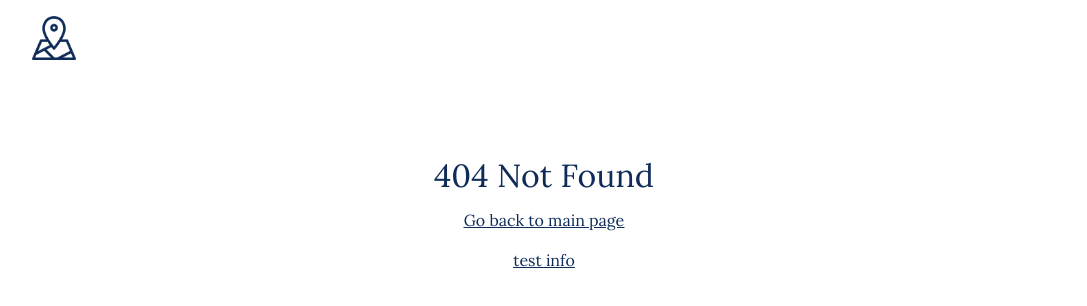
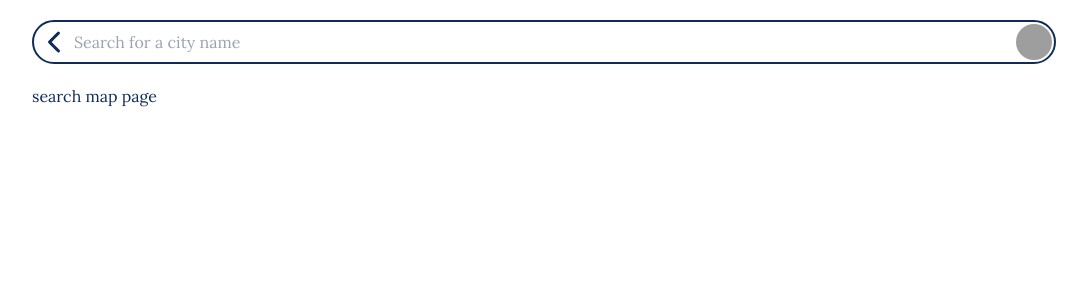
Before and after one commit to lesleyzhao/Good_Old_Map, a React (Vite) app in the folder front-end/GoodOldMap/: page /search in a window 1280 px wide. Before the commit this address had no page. Shown: the top 306 px of the page, without its empty margins (96-1183 px from the left). Built offline with nearby package versions, Linux system fonts and the light colour scheme; grey boxes are pictures that could not be loaded.

Commit message:
search bar

```diff
--- a/front-end/GoodOldMap/src/App.jsx
+++ b/front-end/GoodOldMap/src/App.jsx
@@ -2,6 +2,7 @@ import { BrowserRouter, Routes, Route } from 'react-router-dom';
 import Account from './pages/Account/Account';
 import AccountEdit from './pages/AccountEdit/AccountEdit';
 import MainMap from './pages/MainMap/MainMap';
+import SearchMap from './pages/MainMap/SearchMap';
 import Login from './pages/Authenticate/Login';
 import Register from './pages/Authenticate/Register';
 import Error from './pages/Error/Error';
@@ -19,6 +20,7 @@ const App = () => {
 
           <Route element={<MapLayout />}>
             <Route path="/" element={<MainMap />} />
+            <Route path="/search" element={<SearchMap />} />
           </Route>
           <Route element={<AuthLayout />}>
             <Route path="/login" element={<Login />} />
--- /dev/null
+++ b/front-end/GoodOldMap/src/components/account/profilePic.jsx
@@ -0,0 +1,10 @@
+const ProfilePic = (props) => {
+  // props: pic
+  return(
+    <>
+      <img className="h-full w-full rounded-full object-cover cursor-pointer" src={props.pic} alt="profile picture" />
+    </>
+  )
+}
+
+export default ProfilePic
--- a/front-end/GoodOldMap/src/components/common/leftBtn.jsx
+++ b/front-end/GoodOldMap/src/components/common/leftBtn.jsx
@@ -11,7 +11,7 @@ const LeftBtn = () => {
   }
   return (
     <>
-    <img className="w-11 hover:cursor-pointer" src="/leftbtn.png" alt="leftbtn" onClick={handleClick}/>
+      <img className="w-11 hover:cursor-pointer" src="/leftbtn.png" alt="leftbtn" onClick={handleClick}/>
 
     </>
   )
--- a/front-end/GoodOldMap/src/pages/MainMap/MainMap.jsx
+++ b/front-end/GoodOldMap/src/pages/MainMap/MainMap.jsx
@@ -4,7 +4,6 @@ import { Icon } from 'leaflet';
 
 const MainMap = () => {
   const [position, setPosition] = useState([51.505, -0.09])
-  const [city, setCity] = useState("")
 
   return(
     <>
@@ -31,9 +30,9 @@ function LocationMarker(props) {
   });
   return(
     <Marker icon={customIcon} position={props.position}>
-      <Popup>
+      {/* <Popup>
         A pretty CSS3 popup. <br /> Easily customizable.
-      </Popup>
+      </Popup> */}
     </Marker>
 
   )
--- a/front-end/GoodOldMap/src/pages/MainMap/MapLayout.jsx
+++ b/front-end/GoodOldMap/src/pages/MainMap/MapLayout.jsx
@@ -1,15 +1,59 @@
-import { Outlet } from "react-router-dom";
-import FormInput from "../../components/form/formInput";
+import { Outlet, useNavigate } from "react-router-dom";
+import { useLocation } from "react-router-dom";
+import { useEffect, useState } from "react";
 import usePreventZoom from '../../util/hooks/usePreventZoom';
+import LeftBtn from "../../components/common/leftBtn";
+import ProfilePic from "../../components/account/profilePic";
 
 const MapLayout = () => {
   usePreventZoom()
+  const location = useLocation();
+  const navigate = useNavigate();
+  const [searchPage, setSearchPage] = useState(false);
+  useEffect(() => {
+    if (location.pathname === "/search") !searchPage && setSearchPage(true)
+  }, [])
+
+  const handleClickProfile = (evt) => {
+    evt.stopPropagation()
+    navigate('/account', {state:{from: location.pathname}})
+  }
+
+  const handleSubmit = (evt) => {
+    evt.stopPropagation()
+    if (evt.key === "Enter" && evt.target.value && location.pathname === "/") {
+      navigate('/search')
+      !searchPage && setSearchPage(true)
+    }
+  }
+
+  const handleClickBack = (evt) => {
+    evt.stopPropagation()
+    evt.preventDefault()
+    navigate('/')
+    searchPage && setSearchPage(false)
+  }
+
   return (
     <>
     <div className="h-screen flex flex-col">
-      <nav className="py-[2vh] px-[5%] w-full bg-white flex flex-row justify-between">
-        {/* TODO: search bar and user img goes here, below is sample search*/}
-        <FormInput placeholder="search for city"/>
+      <nav className="py-[2vh] px-[10%] w-full bg-white flex flex-row justify-between">
+        <div className="relative w-full my-1">
+          <input className={`w-full py-2 ${searchPage ? "pl-10" : "pl-4"} pr-10 text-left
+            border-solid border-2 border-navyBlue rounded-full
+            placeholder:text-left placeholder:text-gray-400`}
+            onKeyDown={handleSubmit}
+            type="text" id="searchLocation" placeholder="Search for a city name"/>
+          {searchPage &&
+            <div className="absolute left-1 top-1" onClick={handleClickBack}>
+              <img className="w-9 hover:cursor-pointer" src="/leftbtn.png" alt="leftbtn"/>
+            </div>
+          }
+          <div className="h-9 w-9 absolute right-1 top-1" onClick={handleClickProfile}>
+            {/* TODO: update profile page */}
+            <ProfilePic pic="https://upload.wikimedia.org/wikipedia/commons/thumb/7/75/Vincent_van_Gogh_-_Road_with_Cypress_and_Star_-_c._12-15_May_1890.jpg/1200px-Vincent_van_Gogh_-_Road_with_Cypress_and_Star_-_c._12-15_May_1890.jpg"/>
+          </div>
+        </div>
         {/* TODO: timeline goes here */}
       </nav>
       <div className='w-full h-full'>
--- /dev/null
+++ b/front-end/GoodOldMap/src/pages/MainMap/SearchMap.jsx
@@ -0,0 +1,10 @@
+const SearchMap = (evt) => {
+  return(
+    <>
+    <div className="px-[10%]">
+      search map page
+    </div>
+    </>
+  )
+}
+export default SearchMap
```
